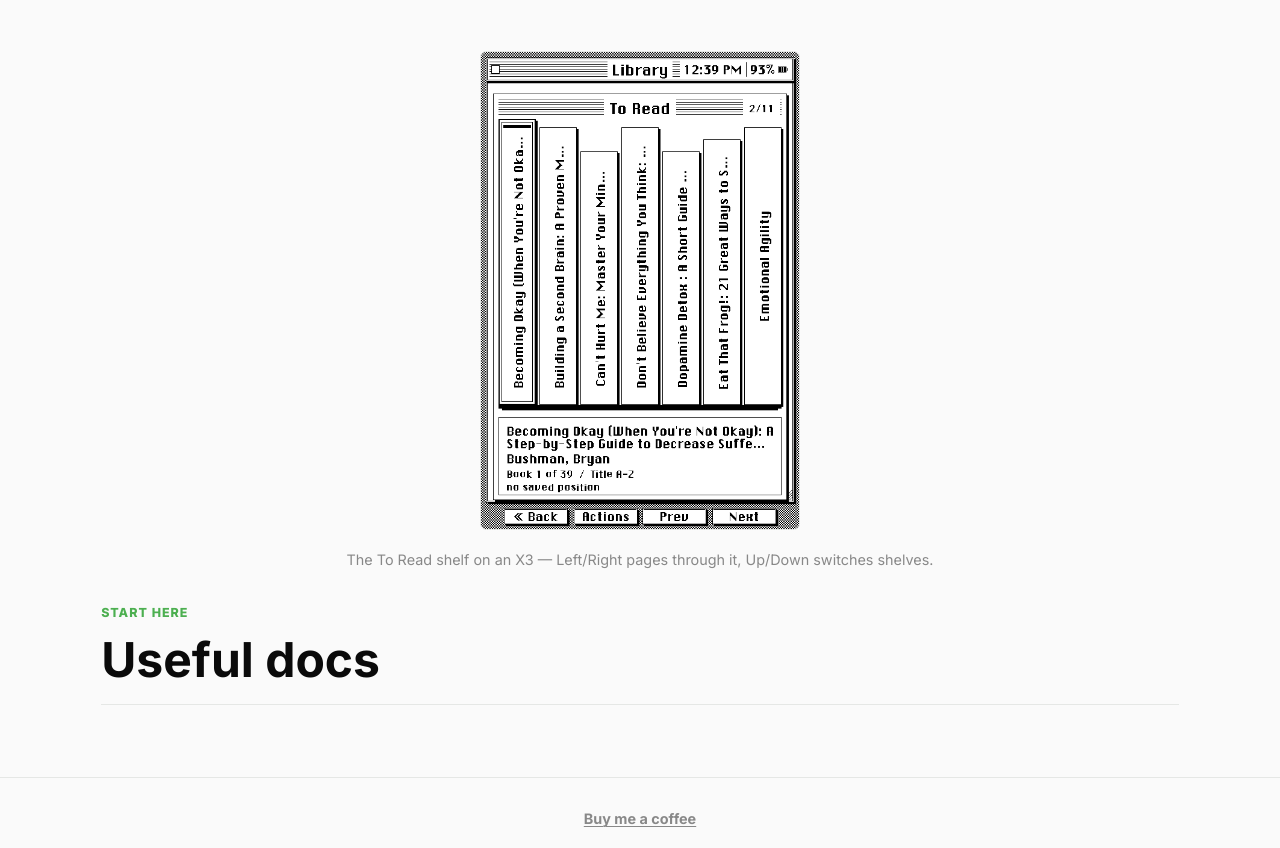
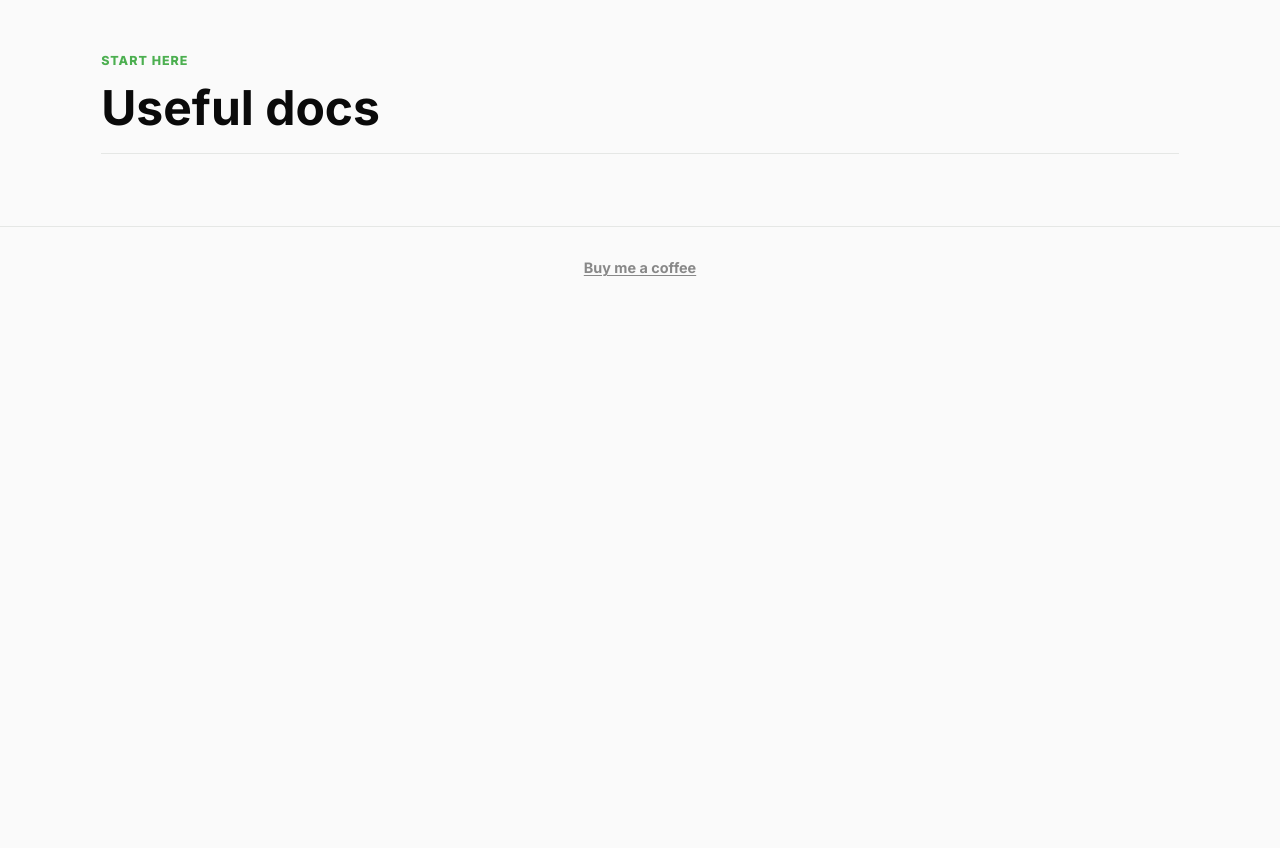
Before and after one commit to jdkruzr/retroink, an Astro site in the folder site/: page / in a window 1280 px wide. Shown: the part 1376-2224 px from the top of the page. After the commit the page ends 1696 px from the top, so only its background shows below. Built offline with nearby package versions, Linux system fonts and the light colour scheme; Astro itself is replaced by a stand-in of ours.

Commit message:
site: move library screenshots to whats-different, add web portal shots
The on-device library shot moves from the homepage into the Real
Library section of whats-different.md, and two new web portal
screenshots (Smart Shelves, Your Shelves) go into the Custom Shelves
section right next to it.

```diff
--- a/site/src/pages/index.astro
+++ b/site/src/pages/index.astro
@@ -87,15 +87,6 @@ const base = BASE;
     </div>
   </div>
 
-  <figure class="feature-screenshot">
-    <img
-      src={`${base}images/library-shelf-view.png`}
-      alt="RetroInk's on-device Library screen, showing the To Read shelf as book spines you page through"
-      loading="lazy"
-    />
-    <figcaption>The To Read shelf on an X3 &mdash; Left/Right pages through it, Up/Down switches shelves.</figcaption>
-  </figure>
-
   <section class="section-heading">
     <p class="eyebrow">Start here</p>
     <h2>Useful docs</h2>
--- a/site/src/styles/site.css
+++ b/site/src/styles/site.css
@@ -610,22 +610,13 @@ pre code {
   color: var(--accent-strong);
 }
 
-.feature-screenshot {
-  margin: 0 0 32px;
-  text-align: center;
-}
-
-.feature-screenshot img {
-  max-width: min(100%, 320px);
+.doc-screenshot {
+  display: block;
+  max-width: min(100%, 640px);
+  margin: 20px auto;
   border: 1px solid var(--line);
   border-radius: 6px;
   background: var(--panel);
-}
-
-.feature-screenshot figcaption {
-  margin-top: 10px;
-  color: var(--muted);
-  font-size: 0.9em;
 }
 
 .device-row {
```
Also changed, not shown: docs/whats-different.md (+5 -1 lines), site/public/images/retroink-library.png (renamed from site/public/images/library-shelf-view.png), site/public/images/web-portal-smart-shelves.png (added), site/public/images/web-portal-your-shelves.png (added).
